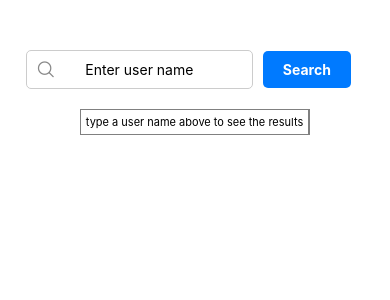
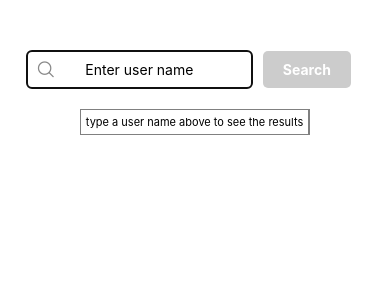
Before and after one commit to harisbaig100/ReactNativeAssesment, a React Native app: screen / in a window 390 px wide. Shown: the top 300 px of the page. Built offline with nearby package versions, Linux system fonts and the light colour scheme.

Commit message:
added disable logic

```diff
--- a/src/components/UserSearchInput.js
+++ b/src/components/UserSearchInput.js
@@ -35,8 +35,12 @@ const UserSearchInput = () => {
         value={name}
         onChangeText={text => setName(text)}
         style={styles.input}
+        autoFocus={true}
       />
-      <TouchableOpacity style={styles.button} onPress={handleSearch}>
+      <TouchableOpacity
+        style={[styles.button, name.length === 0 && styles.disabledButton]}
+        disabled={name.length === 0}
+        onPress={handleSearch}>
         <Text style={styles.buttonText}>Search</Text>
       </TouchableOpacity>
     </View>
@@ -71,6 +75,9 @@ const styles = StyleSheet.create({
   searchIcon: {
     left: 30,
   },
+  disabledButton: {
+    backgroundColor: '#ccc',
+  },
 });
 
 export default UserSearchInput;
```
